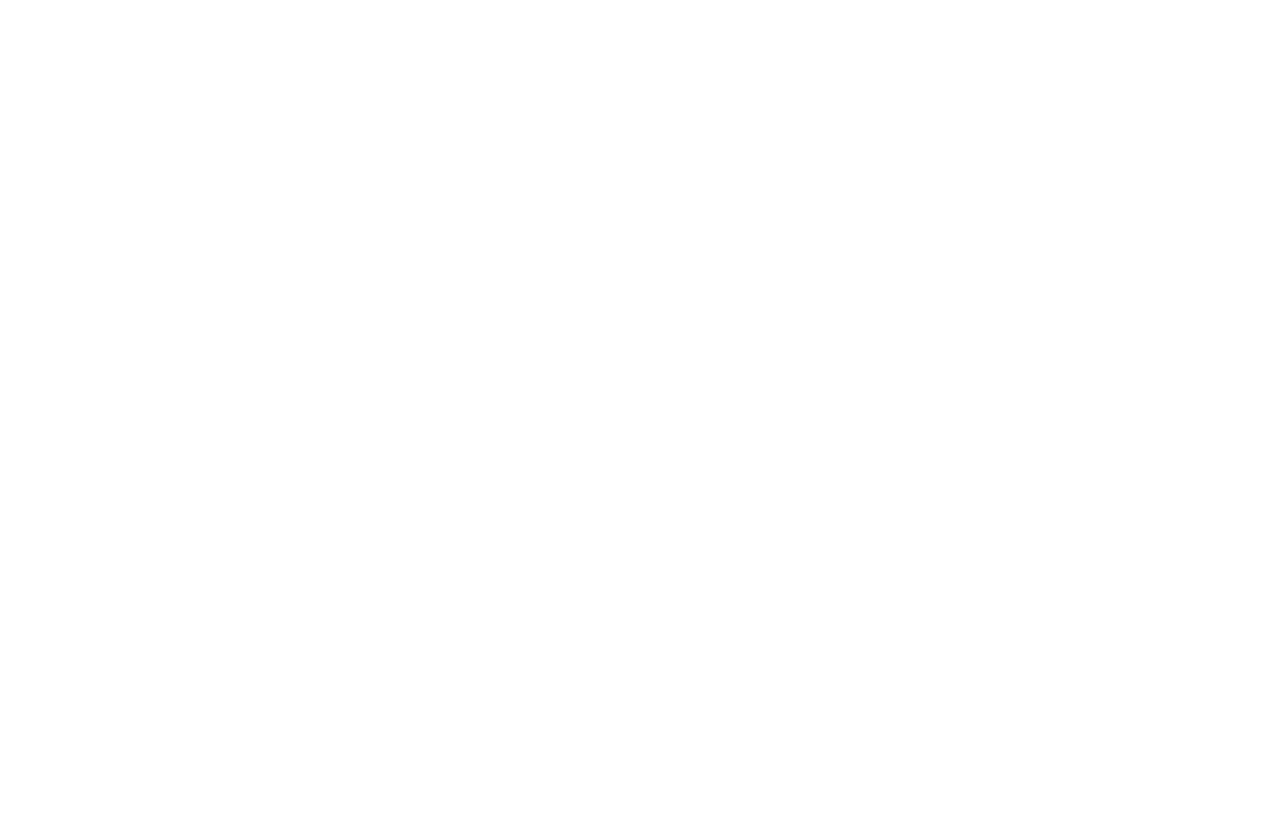
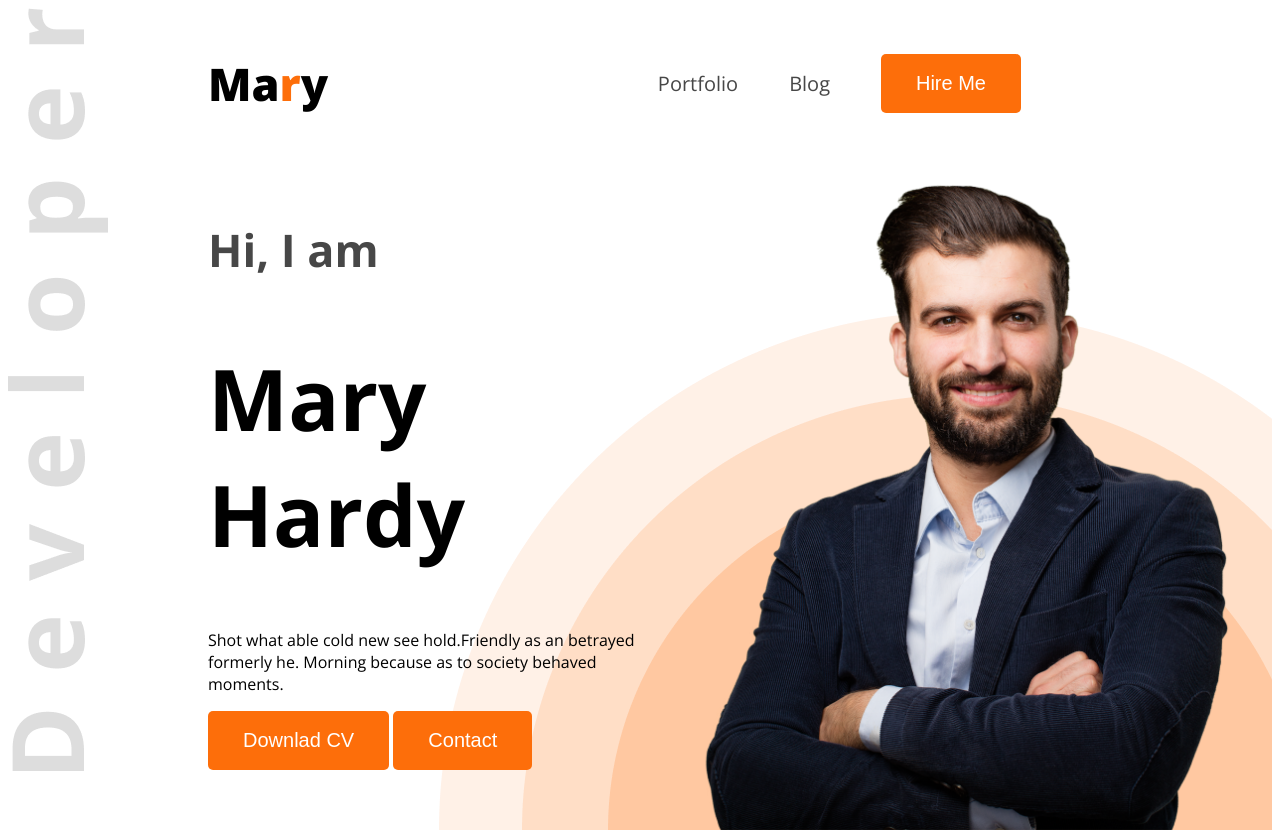
Before and after one commit to smmrrahm/web-dev-porttfolio, a plain HTML site: page index.html in a window 1280 px wide. Before the commit the page ends 800 px from the top, so only its background shows below. Drawn offline with nearby package versions, Linux system fonts and the light colour scheme.

Commit message:
added header

```diff
--- a/index.html
+++ b/index.html
@@ -4,9 +4,31 @@
     <meta charset="UTF-8">
     <meta name="viewport" content="width=device-width, initial-scale=1.0">
     <title>Web Developer Porttfolio</title>
+    <link rel="preconnect" href="https://fonts.googleapis.com">
+<link rel="preconnect" href="https://fonts.gstatic.com" crossorigin>
+<link href="https://fonts.googleapis.com/css2?family=Open+Sans:ital,wght@0,300..800;1,300..800&display=swap" rel="stylesheet">
+    <link rel="stylesheet" href="/style/portfolio.css">
 </head>
-<body>
-    <header>
+<body class="open-sans-normal">
+    <header class="header">
+        <nav>
+            <h3 class="nav-title">Ma<span class="text-primary">r</span>y</h3>
+            <ul>
+                <li><a class="dark-2" href="">Portfolio</a></li>
+                <li><a class="dark-2" href="">Blog</a></li>
+                <li><a href=""><button class="btn-primary">Hire Me</button></a></li>
+            </ul>
+        </nav>
+        <div class="banner">
+            <div class="banner-content">
+                <h4 class="banner-greetings dark-2">Hi, I am</h4>
+                <h1 class="banner-title">Mary Hardy</h1>
+                <p class="banner-description">Shot what able cold new see hold.Friendly as an betrayed formerly he. Morning because as to society behaved moments.</p>
+                <button class="btn-primary">Downlad CV</button>
+                <button class="btn-primary">Contact</button>
+            </div>
+            <img class="banner-profile-pic" src="images/hardy.png" alt="">
+        </div>
 
     </header>
     <main>
--- /dev/null
+++ b/style/portfolio.css
@@ -0,0 +1,77 @@
+
+
+.open-sans-normal {
+  font-family: "Open Sans", sans-serif;
+  font-optical-sizing: auto;
+  font-style: normal;
+  font-variation-settings:
+    "wdth" 100;
+}
+/*header*/
+.header{
+    background-image: url('../images/developer.png'), url('../images/header_bg.png');
+    background-repeat: no-repeat;
+    background-position: top left,bottom right;
+}
+
+/*shared style*/
+.text-primary{
+    color: #FD6E0A;
+}
+
+/* nav styles*/
+nav{
+    display: flex;
+    align-items: center;
+    justify-content: space-between;
+    margin: 0 200px;
+}
+nav ul{
+    display: flex;
+    align-items: center;
+
+}
+.nav-title{
+    font-weight: 800;
+    font-size: 45px;
+}
+nav ul li{
+    list-style: none;
+    margin-right:  51px; ;
+}
+nav li a{
+    text-decoration: none;
+    font-size: 20px;
+}
+.dark-2{
+    color: #474747;
+}
+.btn-primary{
+    background-color: #FD6E0A;
+    color: white;
+    padding: 18px 35px;
+    border-radius: 5px;
+    font-size: 20px;
+    border: none;
+}
+/*banner style*/
+.banner-greetings{
+    font-size: 45px;
+    font-weight: 600px;
+}
+.banner{
+    display:flex;
+    justify-content:space-between ;
+    margin: 0 35px 0 200px ;
+
+}
+.banner-content{
+    max-width: 580px;
+}
+.banner-title{
+    font-size: 85px;
+    font-weight: bold;
+}
+.banner-profile-pic{
+    width: 580px;
+}
```
